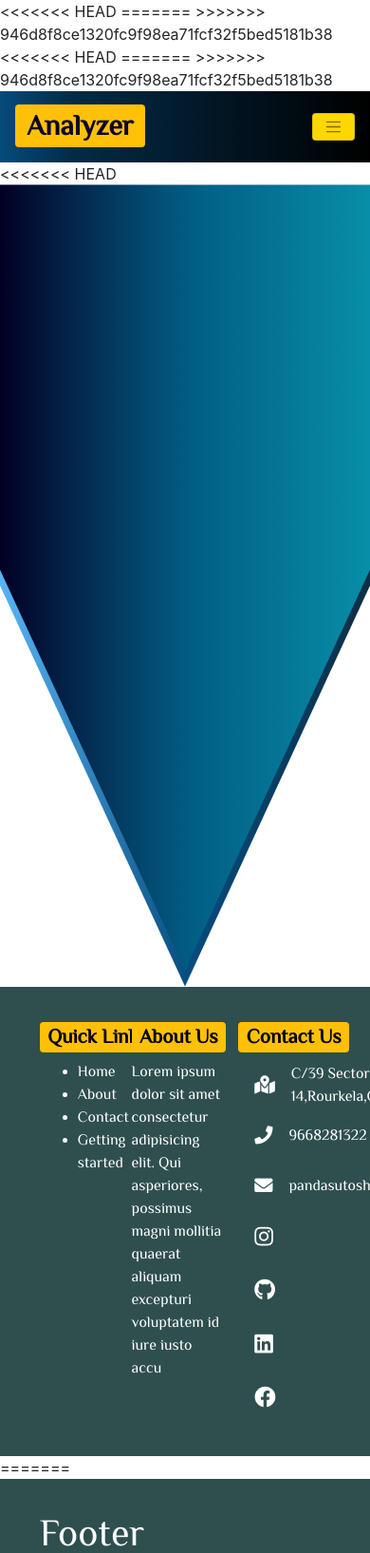
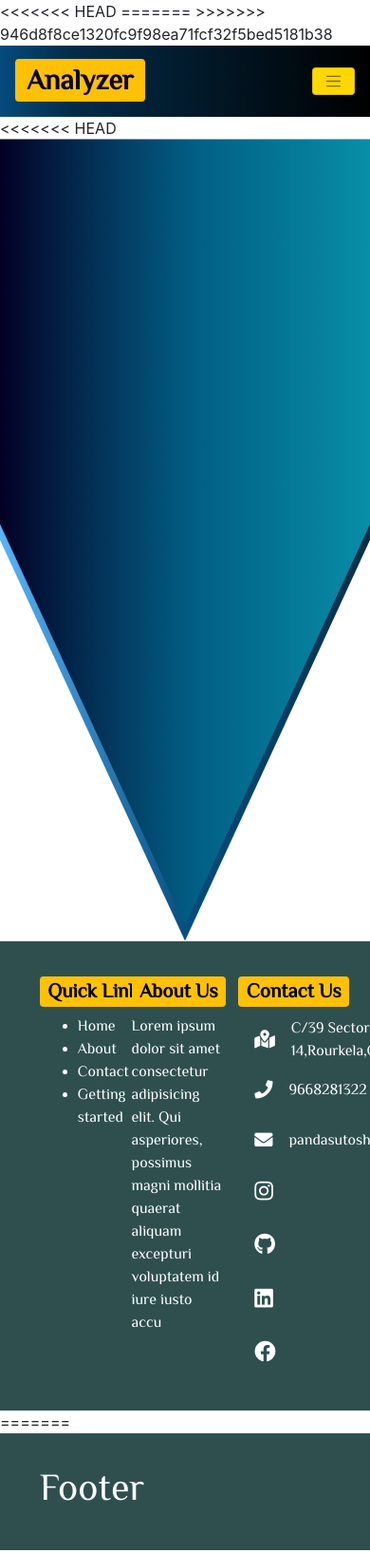
Before and after one commit to Asutosh-panda/Analyzer, a Django app: page / in a window 390 px wide; the page is wider, and only the part inside the window is pictured. Shown: the top 1635 px of that part at 95% size. Run offline with Django 3.2, Linux system fonts and the light colour scheme; parts of the project's set-up code (start-up, migrations or seed data) failed here and were passed over; some libraries are stand-ins or nearby versions.

Commit message:
updated responsive issue 2.0

```diff
--- a/imdb_sentiment/app/template/base.html
+++ b/imdb_sentiment/app/template/base.html
@@ -27,15 +27,9 @@
 
     <title>Document</title>
     {% load static%}
-<<<<<<< HEAD
     <link rel="stylesheet" type="text/css" href="{% static 'home.css' %}">
     <script src="{% static 'app.js' %}"></script>
     <link href="../static/images/fontawesome-free-5.15.4-web/css/all.css" rel="stylesheet">
-=======
-    <link rel="stylesheet" type="text/css" href="{% static 'homE.css' %}">
-    <script src="{% static 'app.js' %}"></script>
-
->>>>>>> 946d8f8ce1320fc9f98ea71fcf32f5bed5181b38
 
 
 </head>
```
